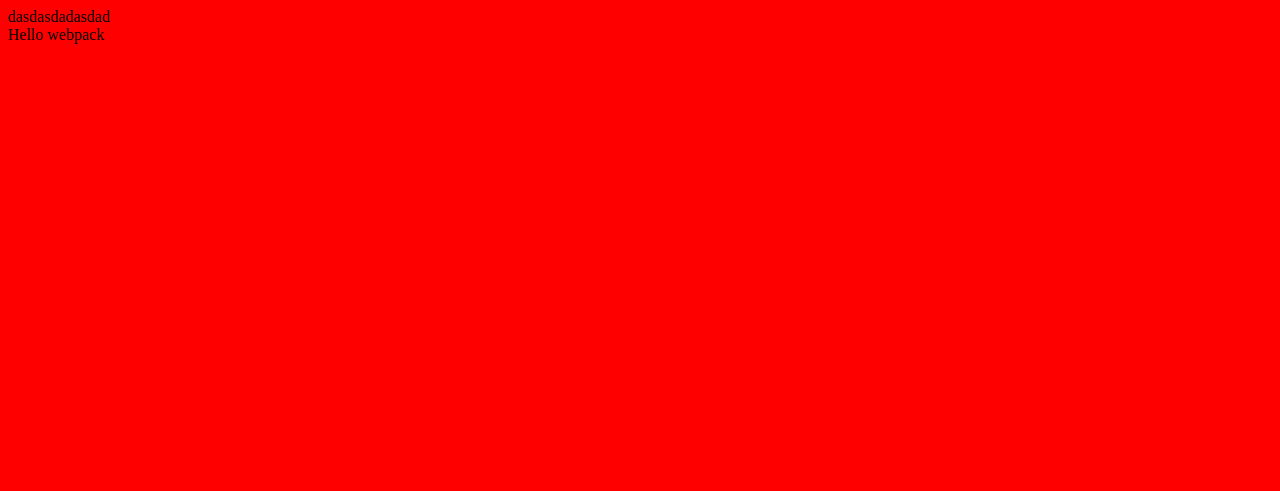
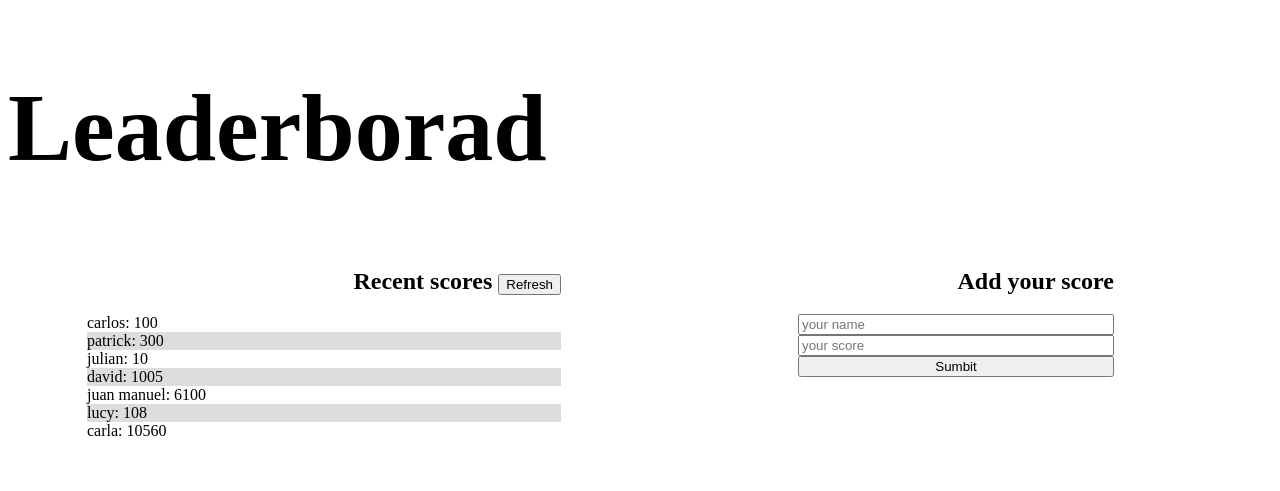
Before and after one commit to J2ZROMERO/Leader-board, a website built with webpack: page src/index.html in a window 1280 px wide. Built offline with nearby package versions, Linux system fonts and the light colour scheme.

Commit message:
Add structure html|css|js

```diff
--- a/src/index.html
+++ b/src/index.html
@@ -4,10 +4,37 @@
     <meta charset="utf-8">
     <title>Output Management</title>
   <meta name="viewport" content="width=device-width, initial-scale=1">
-  <link rel="stylesheet" href="./style.css">
+
 </head>
   <body>
-dasdasdadasdad
 
-  </body>
+   <container class="scoredata">
+
+
+
+
+    <div class="score">
+      <h1 class="title">Leaderborad</h1>
+    <div class="subscoredata">
+
+    <div class="data">
+      <div class="scoresc">
+      <h2>Recent scores           <button class="refreshB">Refresh</button> </h2>
+      <ul class="scores"></ul>
+    </div>
+    </div>
+
+    <div class="formc">
+    <form class="formscore" action="">
+<h2>Add your score</h2>
+<input name="nameS" type="text" placeholder="your name">
+<input name="scoreS" type="text" placeholder="your score">
+<input type="button" value="Sumbit">
+
+    </form>
+  </div>
+    </div>
+  </container>
+
+</body>
 </html>
--- a/src/index.js
+++ b/src/index.js
@@ -1,13 +1,18 @@
 import _ from 'lodash';
+import lielement from './modules/data';
 import './style.css';
 
-function component() {
-  const element = document.createElement('div');
 
-  // Lodash,
-  element.innerHTML = _.join(['Hello', 'webpack'], ' ');
 
-  return element;
-}
 
-document.body.appendChild(component());
+
+
+let uldata = document.querySelector('.scores')
+
+uldata.innerHTML += lielement.generateElement("carlos",100)
+uldata.innerHTML += lielement.generateElement("patrick",300)
+uldata.innerHTML += lielement.generateElement("julian",10)
+uldata.innerHTML += lielement.generateElement("david",1005)
+uldata.innerHTML += lielement.generateElement("juan manuel",6100)
+uldata.innerHTML += lielement.generateElement("lucy",108)
+uldata.innerHTML += lielement.generateElement("carla",10560)
--- /dev/null
+++ b/src/modules/data.js
@@ -0,0 +1,7 @@
+export default class lielement{
+
+
+   static generateElement(name,score){
+    return `<li>${name}: ${score}</li>`
+}
+}
--- a/src/style.css
+++ b/src/style.css
@@ -1,3 +1,61 @@
-body {
-  background-color: red;
+body,html,.scoredata {
+  width: 100%;
+  height: 100%;
+  display: flex;
 }
+.title{
+    font-size: 6em;
+}
+.score{
+    width: 100%;
+    height: 100%;
+    display: flex;
+    flex-wrap:wrap ;
+
+    align-items: center;
+margin: 0;
+padding: 0;
+
+
+}
+.scores{
+    padding: 0;
+    list-style: none;
+
+}
+.data{
+    width: 50%;
+    display: flex;
+    justify-content: center;
+}
+
+.subscoredata{
+    height: 100%;
+    width: 100%;
+    display: flex;
+}
+.formc{
+    display: flex;
+    gap: 14px;
+    width: 50%;
+    justify-content: center;
+}
+
+.formscore{
+    height: 30%;
+    width: 50%;
+    display: flex;
+    flex-direction: column;
+}
+
+.scoresc{
+    width: 75%;
+    height: 27%;
+
+}
+li:nth-child(even) {
+        background: rgb(220, 221, 220);
+      }
+h2{
+    text-align: end;
+}
--- a/webpack.config.js
+++ b/webpack.config.js
@@ -28,7 +28,16 @@ module.exports = {
         test: /\.css$/i,
         use: ['style-loader', 'css-loader'],
       },
+      {
+        test: /\.(png|svg|jpg|jpeg|gif)$/i,
+        type: 'asset/resource',
+      },
+      {
+        test: /\.(woff|woff2|eot|ttf|otf)$/i,
+        type: 'asset/resource',
+      },
     ],
+
   },
   mode: 'development',
 };
```
Also changed, not shown: dist/index.html, dist/main.js.
